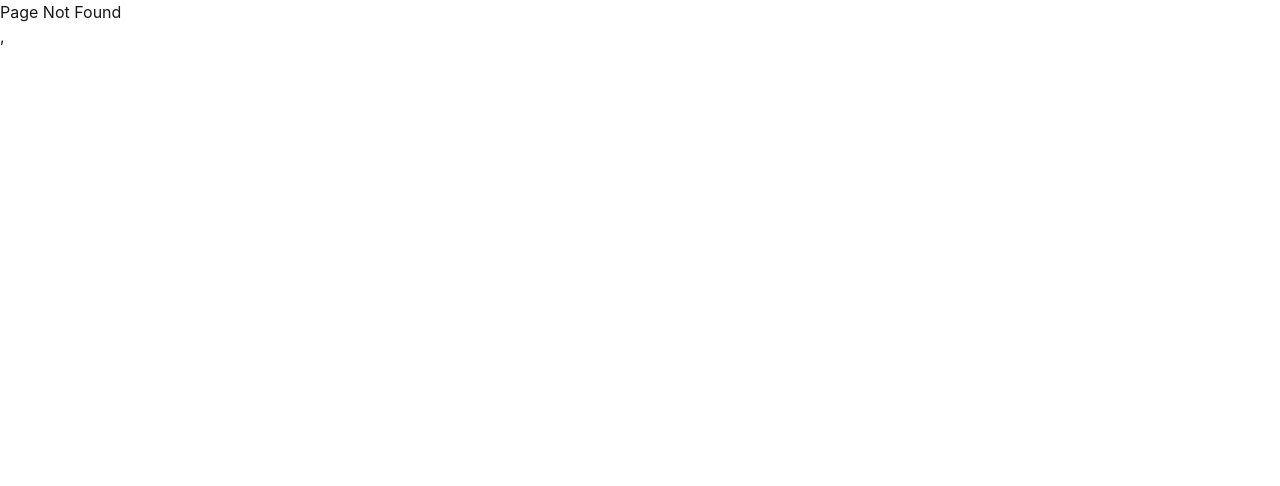
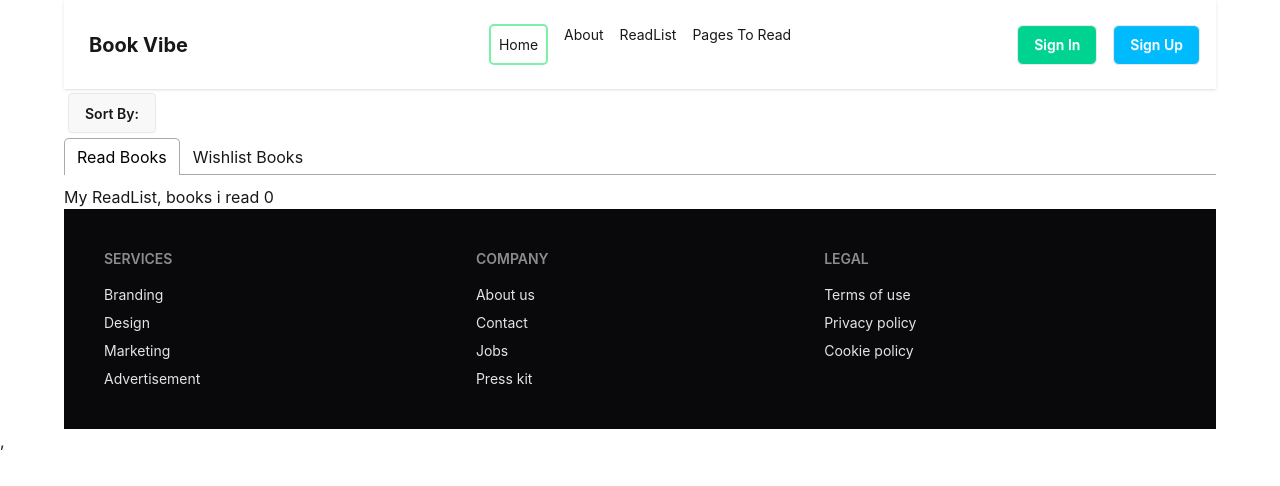
Before and after one commit to Sadia-Nawshin/Book-Vibe-Project, a React (Vite) app: page /readlist in a window 1280 px wide. Before the commit this address had no page. Shown: the top 486 px of the page. Built offline with nearby package versions, Linux system fonts and the light colour scheme.

Commit message:
ReadList Page Completed

```diff
--- a/package.json
+++ b/package.json
@@ -18,6 +18,7 @@
     "react-dom": "^19.2.7",
     "react-icons": "^5.7.0",
     "react-router": "^8.3.0",
+    "react-tabs": "^6.1.1",
     "tailwindcss": "^4.3.3"
   },
   "devDependencies": {
--- a/src/Routes/Routes.jsx
+++ b/src/Routes/Routes.jsx
@@ -1,10 +1,11 @@
-import React from 'react';
+import React, { Component } from 'react';
 import { createBrowserRouter } from "react-router";
 import Root from "../pages/Root/root";
 import ErrorPage from '../pages/ErrorPage/ErrorPage';
 import Home from "../pages/Home/home";
 import About from '../pages/About/about';
 import BookDetails from '../pages/BookDetails/BookDetails';
+import ReadList from '../pages/ReadList/ReadList';
 
 export const router = createBrowserRouter([
   {
@@ -13,14 +14,19 @@
     errorElement: <ErrorPage></ErrorPage>,
     children:[
         {
-            index: true,
-            loader:()=>fetch("../../../public/booksData.json"),
-            path: "/",
-            Component: Home
+          index: true,
+          loader:()=>fetch("../../../public/booksData.json"),
+          path: "/",
+          Component: Home
         },
         {
           path: "/about",
           Component: About
+        },
+        {
+          path: "/readlist",
+          loader: ()=>fetch("../../../public/booksData.json"),
+          Component: ReadList
         },
         {
           path: "/bookDetails/:id",
--- a/src/components/header/navbar.jsx
+++ b/src/components/header/navbar.jsx
@@ -6,6 +6,7 @@
 
         <Link to="/"><li className='m-2 border-2 border-green-300 p-2 rounded-[5px]'>Home</li></Link>
         <Link to="/about"><li className='m-2'>About</li></Link>
+        <Link to="/readlist"><li className='m-2'>ReadList</li></Link>
 
         <li className='m-2'>Pages To Read</li>
     </>
--- a/src/pages/BookDetails/BookDetails.jsx
+++ b/src/pages/BookDetails/BookDetails.jsx
@@ -1,5 +1,6 @@
 import React from 'react';
 import { useLoaderData, useParams } from 'react-router';
+import { addToStoredDB } from '../../utility/addToDB';
 
 const BookDetails = () => {
     const {id} = useParams();
@@ -8,6 +9,10 @@
     const singleBook = data.find(book=> book.bookId === bookId);
     console.log(singleBook);
     const {bookName, image, author, category, review, tags, publisher, totalPages, yearOfPublishing, rating} = singleBook;
+
+    const handleRead = id =>{
+        addToStoredDB(id)
+    }
 
     return (
         <div className='mx-auto flex'>
@@ -39,7 +44,7 @@
                 </div>
 
 
-                <button className='btn btn-info m-2'>Read</button>
+                <button onClick={() => handleRead(id)} className='btn btn-info m-2'>Read</button>
                 <button className='btn btn-accent m-2'>WishList</button>
             </div>
 
--- /dev/null
+++ b/src/pages/ReadList/ReadList.jsx
@@ -0,0 +1,56 @@
+import React, { useEffect, useState } from 'react';
+import { useLoaderData } from 'react-router';
+import { Tab, Tabs, TabList, TabPanel } from 'react-tabs';
+import 'react-tabs/style/react-tabs.css';
+import { getStoredBook } from '../../utility/addToDB';
+import Book from '../Book/book';
+
+
+const ReadList = () => {
+    const [readList, setReadList] = useState([])
+    const [sort, setSort] = useState("");
+    const data = useLoaderData();
+    useEffect(()=>{
+        const storedBookData = getStoredBook()
+        const convertedStoredBook = storedBookData.map(id => parseInt(id))
+        const myReadList = data.filter(book => convertedStoredBook.includes(book.bookId))
+        setReadList(myReadList)
+    },[])
+
+    const handleSort = (type) => {
+        setSort(type)
+    }
+
+    return (
+        <div>
+            <details className="dropdown">
+            <summary className="btn m-1">Sort By: {sort? sort:""}</summary>
+            <ul className="menu dropdown-content bg-base-100 rounded-box z-1 w-52 p-2 shadow-sm">
+                <li><a onClick={()=>handleSort("pages")}>Pages</a></li>
+                <li><a onClick={()=>handleSort("ratings")}>Ratings</a></li>
+            </ul>
+            </details>
+
+            <Tabs>
+            <TabList>
+            <Tab>Read Books</Tab>
+            <Tab>Wishlist Books</Tab>
+            </TabList>
+
+            <TabPanel>
+            <h2>My ReadList, books i read {readList.length}</h2>
+            {
+                readList.map(b=><Book key={b.bookId} singleBook={b}></Book>)
+            }
+            </TabPanel>
+
+
+            <TabPanel>
+            <h2>My Wishlist</h2>
+            </TabPanel>
+        </Tabs>
+        </div>
+    );
+};
+
+export default ReadList;
--- /dev/null
+++ b/src/utility/addToDB.js
@@ -0,0 +1,26 @@
+const getStoredBook = () => {
+    const storedBookSTR = localStorage.getItem("readList")
+    if (storedBookSTR) {
+        const storedBookData = JSON.parse(storedBookSTR);
+        return storedBookData;
+    }
+    else {
+        return [];
+    }
+}
+
+const addToStoredDB = (id) => {
+    const storedBookData = getStoredBook();
+    if (storedBookData.includes(id)) {
+        alert("The ID already exists")
+    }
+    else{
+        storedBookData.push(id);
+        const data = JSON.stringify(storedBookData)
+        localStorage.setItem("readList", data)
+
+    }
+
+}
+
+export {addToStoredDB, getStoredBook}
```
Also changed, not shown: 1 other file (tests, documents, lock files or other folders).
